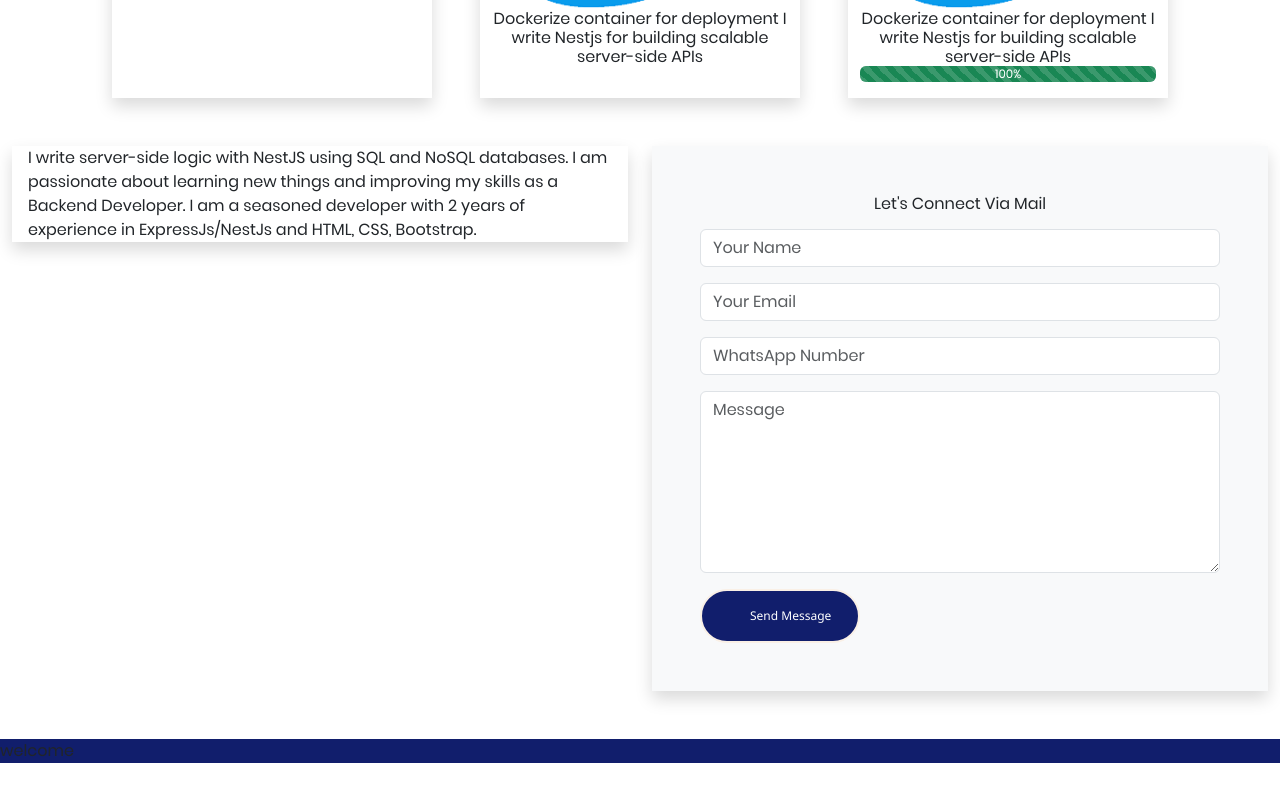
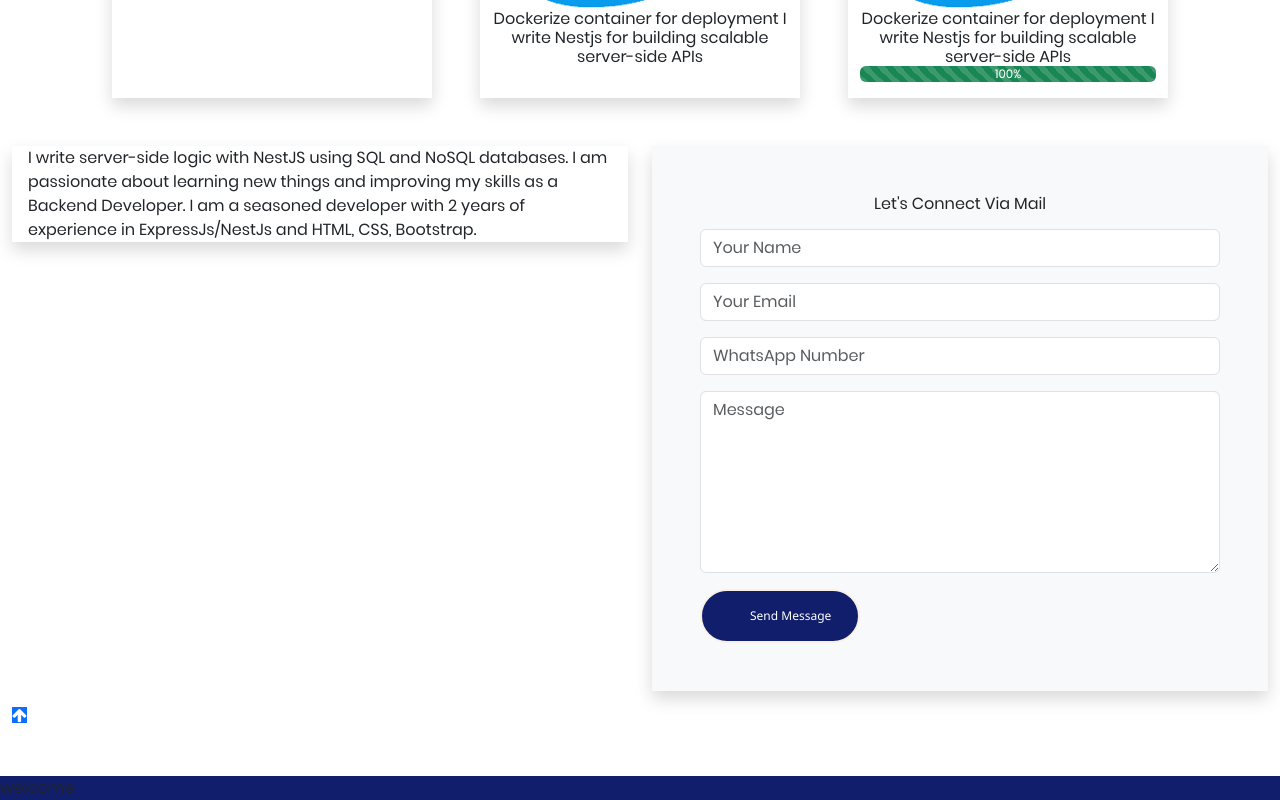
Before and after one commit to FredrickUdom/freddykodes, a React (Vite) app: page / in a window 1280 px wide. Shown: the part 1439-2239 px from the top of the page. Before the commit the page ends 2202 px from the top, so only its background shows below. Built offline with nearby package versions, Linux system fonts and the light colour scheme.

Commit message:
creating a push button to bring page to the start

```diff
--- a/src/PortfolioContainer/ContactMe/Contact.jsx
+++ b/src/PortfolioContainer/ContactMe/Contact.jsx
@@ -57,9 +57,9 @@ const Contact = () => {
         </form>
     </div>
 
-    {/* <div className="push-btn ">
+    <div className="push-btn ">
       <a href="#" ><i class="fa fa-arrow-up bg-primary text-white mt-3" aria-hidden="true"></i></a>
-    </div> */}
+    </div>
 
 </div>
 
```
